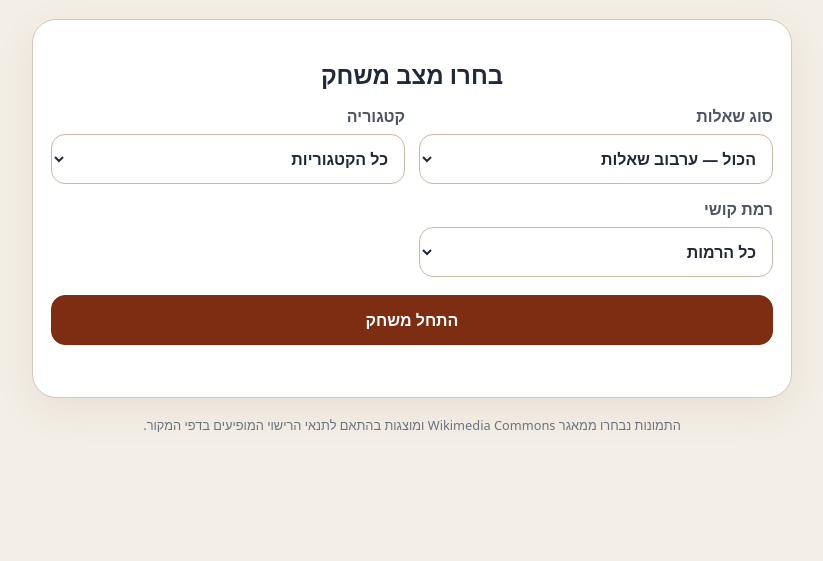
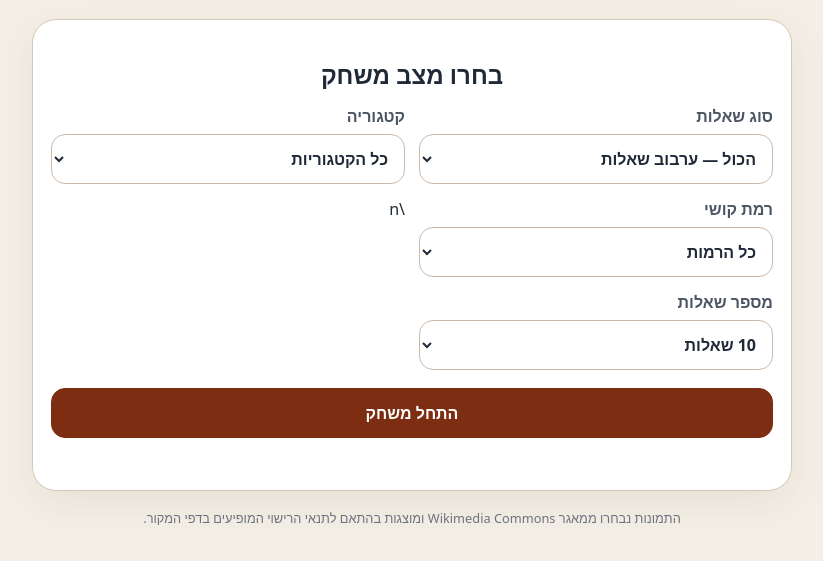
Before and after one commit to rexram987-create/historical-trivia-game, a plain HTML site: page index.html in a window 1280 px wide. Shown: the part 153-714 px from the top of the page, without its empty margins (228-1051 px from the left). Drawn offline with Linux system fonts and the light colour scheme.

Commit message:
Add question count selector

```diff
--- a/index.html
+++ b/index.html
@@ -22,7 +22,7 @@
 <div class="setup-grid">
 <label><span>סוג שאלות</span><select id="typeSelect"><option value="all">הכול — ערבוב שאלות</option><option value="portrait">זהה את הדמות</option><option value="knowledge">ידע היסטורי</option><option value="date">שנים ותאריכים</option><option value="earlier">מה קרה קודם?</option><option value="truefalse">נכון או לא נכון</option></select></label>
 <label><span>קטגוריה</span><select id="categorySelect"><option value="all">כל הקטגוריות</option><option value="מנהיגים ומדינאים">מנהיגים ומדינאים</option><option value="מלוכה ואימפריות">מלוכה ואימפריות</option><option value="מדע והגות">מדע והגות</option><option value="העת העתיקה">העת העתיקה</option></select></label>
-<label><span>רמת קושי</span><select id="difficultySelect"><option value="all">כל הרמות</option><option value="קל">קל</option><option value="בינוני">בינוני</option><option value="קשה">קשה</option></select></label>
+<label><span>רמת קושי</span><select id="difficultySelect"><option value="all">כל הרמות</option><option value="קל">קל</option><option value="בינוני">בינוני</option><option value="קשה">קשה</option></select></label>\n<label><span>מספר שאלות</span><select id="countSelect"><option value="10">10 שאלות</option><option value="20">20 שאלות</option><option value="30">30 שאלות</option><option value="all">כל השאלות</option></select></label>
 </div>
 <button id="startGame" class="primary wide">התחל משחק</button><p id="setupMessage" class="setup-message" aria-live="polite"></p>
 </section>
@@ -36,6 +36,6 @@
 <section id="result" class="card result hidden"><div class="result-icon">🏛️</div><h2>סיימת את המשחק!</h2><p>הניקוד שלך: <strong id="finalScore"></strong> מתוך <strong id="finalTotal"></strong></p><button id="playAgain" class="primary">שחק שוב</button></section>
 <footer>התמונות נבחרו ממאגר Wikimedia Commons ומוצגות בהתאם לתנאי הרישוי המופיעים בדפי המקור.</footer>
 </main>
-<script src="script.js?v=9"></script>
+<script src="script.js?v=10"></script>
 <script>if('serviceWorker'in navigator){window.addEventListener('load',()=>navigator.serviceWorker.register('./sw.js').catch(console.error));}</script>
 </body></html>
```
